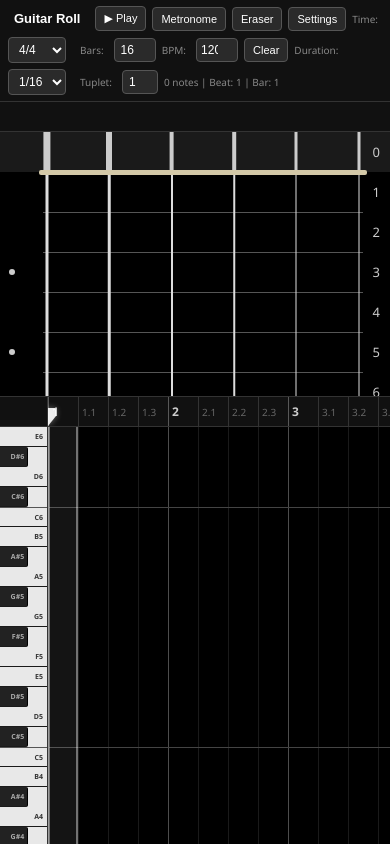
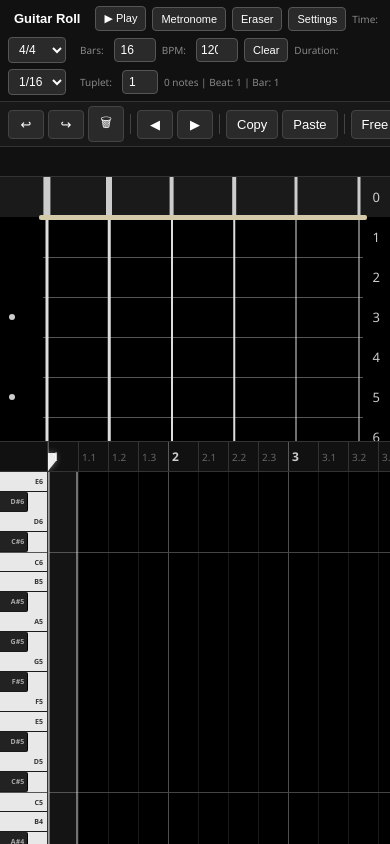
Before and after one commit to circuloponto/guitar_roll, a React (Vite) app: page / in a window 390 px wide. Built offline with nearby package versions, Linux system fonts and the light colour scheme.

Commit message:
mobile controls

```diff
--- a/src/App.css
+++ b/src/App.css
@@ -963,6 +963,11 @@
   gap: 4px 16px;
 }
 
+/* Mobile action bar — hidden on desktop */
+.mobile-actions {
+  display: none;
+}
+
 /* ===== Responsive / Mobile ===== */
 @media (max-width: 768px) {
   .toolbar {
@@ -1042,6 +1047,54 @@
   .settings-popup-wide {
     min-width: unset;
   }
+
+  .mobile-actions {
+    display: flex;
+    align-items: center;
+    gap: 4px;
+    padding: 4px 8px;
+    background: #181818;
+    border-bottom: 1px solid #333;
+    overflow-x: auto;
+    flex-shrink: 0;
+    scrollbar-width: none;
+    -webkit-overflow-scrolling: touch;
+  }
+
+  .mobile-actions::-webkit-scrollbar {
+    display: none;
+  }
+
+  .mobile-actions button {
+    background: #2a2a2a;
+    color: #fff;
+    border: 1px solid #444;
+    border-radius: 4px;
+    padding: 6px 10px;
+    font-size: 13px;
+    cursor: pointer;
+    white-space: nowrap;
+    flex-shrink: 0;
+    min-width: 36px;
+    text-align: center;
+  }
+
+  .mobile-actions button:active {
+    background: #444;
+  }
+
+  .mobile-actions button.active {
+    background: #2980b9;
+    border-color: #3498db;
+  }
+
+  .mobile-actions-sep {
+    width: 1px;
+    height: 20px;
+    background: #444;
+    flex-shrink: 0;
+    margin: 0 2px;
+  }
 }
 
 @media (max-width: 480px) {
--- a/src/App.jsx
+++ b/src/App.jsx
@@ -707,6 +707,41 @@ function App() {
           {freeMode ? 'FREE ' : ''}{noteJump ? 'JUMP ' : ''}{fingeringMode ? 'FINGERING ' : ''}{notes.length} notes{selectedNotes.size > 0 ? ` (${selectedNotes.size} selected)` : ''} | Beat: {selectedBeat + 1} | Bar: {Math.floor(selectedBeat / SUBDIVISIONS) + 1}
         </span>
       </div>
+      {/* Mobile action bar */}
+      <div className="mobile-actions">
+        <button onClick={undo} title="Undo">↩</button>
+        <button onClick={redo} title="Redo">↪</button>
+        <button onClick={() => {
+          if (selectedNotes.size > 0) {
+            setNotes(prev => prev.filter((_, i) => !selectedNotes.has(i)));
+            setSelectedNotes(new Set());
+          }
+        }} title="Delete">🗑</button>
+        <span className="mobile-actions-sep" />
+        <button onClick={() => setSelectedBeat(b => Math.max(0, b - 1))} title="Prev beat">◀</button>
+        <button onClick={() => setSelectedBeat(b => Math.min(totalBeats - 1, b + 1))} title="Next beat">▶</button>
+        <span className="mobile-actions-sep" />
+        <button onClick={() => {
+          if (selectedNotes.size > 0) {
+            const sel = notes.filter((_, i) => selectedNotes.has(i));
+            const minBeat = Math.min(...sel.map(n => n.beat));
+            clipboardRef.current = sel.map(n => ({ ...n, beat: n.beat - minBeat }));
+          }
+        }} title="Copy">Copy</button>
+        <button onClick={() => {
+          if (clipboardRef.current.length > 0) {
+            const pasteAt = selectedBeat;
+            const newNotes = clipboardRef.current.map(n => ({ ...n, beat: n.beat + pasteAt }));
+            const baseIdx = notes.length;
+            setNotes(prev => [...prev, ...newNotes]);
+            setSelectedNotes(new Set(newNotes.map((_, i) => baseIdx + i)));
+          }
+        }} title="Paste">Paste</button>
+        <span className="mobile-actions-sep" />
+        <button className={freeMode ? 'active' : ''} onClick={() => setFreeMode(m => !m)}>Free</button>
+        <button className={fingeringMode ? 'active' : ''} onClick={() => { fingeringModeRef.current = !fingeringModeRef.current; setFingeringMode(fingeringModeRef.current); }}>Finger</button>
+        <button className={noteJump ? 'active' : ''} onClick={() => { noteJumpRef.current = !noteJumpRef.current; setNoteJump(noteJumpRef.current); }}>Jump</button>
+      </div>
       <div className="main-area">
         <Fretboard
           onNoteClick={handleFretClick}
```
